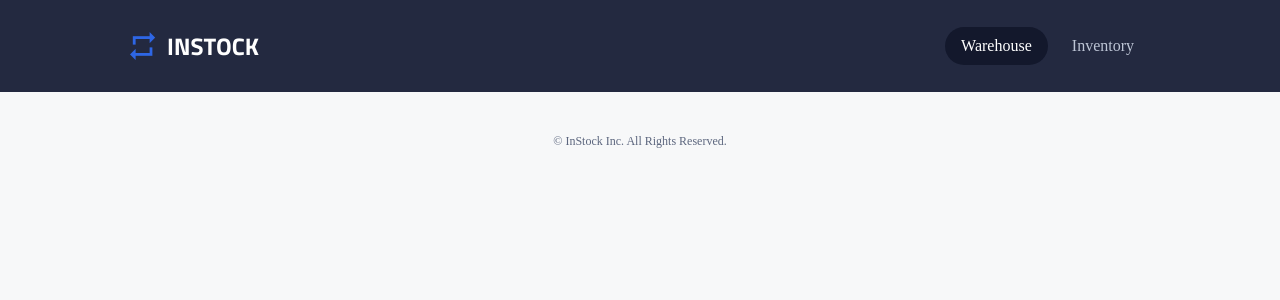
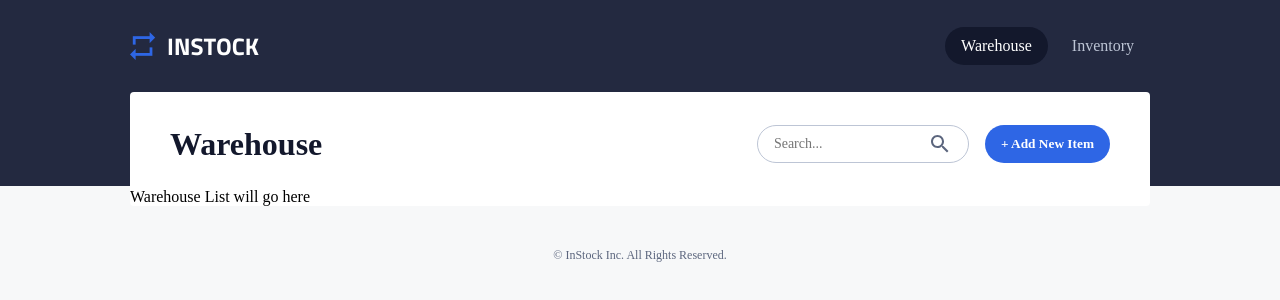
Before and after one commit to sunshineagoo17/group-four-instock, a React (Create React App) app: page / in a window 1280 px wide. Shown: the top 300 px of the page. Built offline with nearby package versions, Linux system fonts and the light colour scheme; a web font is replaced by a local one.

Commit message:
Completion of NPT4-9 feature using Inventory as base

```diff
--- /dev/null
+++ b/src/components/WarehouseList/WarehouseList.jsx
@@ -0,0 +1,21 @@
+import './WarehouseList.scss';
+const WarehouseList = () => {
+  return (
+    <div className='warehouse-list'>
+      <div className='warehouse-list-header list-padding-side'>
+        <h1 className='warehouse-list-header__title txt-header txt-black '>
+          Warehouse
+        </h1>
+        <input
+          className='warehouse-list-header__search input txt-m txt-black'
+          placeholder='Search...'
+        />
+        <button className='warehouse-list-header__add-btn btn txt-section'>
+          + Add New Item
+        </button>
+      </div>
+       Warehouse List will go here
+    </div>
+  );
+};
+export default WarehouseList;
--- /dev/null
+++ b/src/components/WarehouseList/WarehouseList.scss
@@ -0,0 +1,51 @@
+@use '../../styles/partials/index' as *;
+
+.warehouse-list {
+  background-color: $pri-white;
+  border-radius: 4px;
+  @include padding(top, sizeIncrement(8));
+}
+
+.warehouse-list-header {
+  background-color: $pri-white;
+  display: flex;
+  flex-wrap: wrap;
+  gap: sizeIncrement(4);
+  @include padding(bottom, sizeIncrement(6));
+
+  @include for-tablet {
+    flex-wrap: nowrap;
+    align-items: center;
+  }
+  &__title {
+    flex-grow: 1;
+  }
+
+  &__search {
+    border: 1px solid $sec-cloud;
+    background-image: url(../../assets/images/search-24px.svg);
+    background-repeat: no-repeat;
+    background-position: calc(100% - sizeIncrement(4)) center;
+    background-color: $pri-white;
+
+    &:active,
+    &:focus {
+      border-color: $pri-indigo;
+    }
+  }
+
+  &__add-btn {
+    background-color: $pri-indigo;
+    color: $pri-white;
+    font-family: $defaultFont;
+    font-weight: bold;
+  }
+}
+
+.list-padding-side {
+  @include padding(side, sizeIncrement(6));
+
+  @include for-desktop{
+    @include padding(side, sizeIncrement(10));
+  }
+}
--- a/src/pages/Warehouse/Warehouse.js
+++ b/src/pages/Warehouse/Warehouse.js
@@ -1,9 +1,13 @@
 import { useParams } from 'react-router-dom';
 import './Warehouse.scss';
-import InventoryList from '../../components/InventoryList/InventoryList';
+import WarehouseList from '../../components/WarehouseList/WarehouseList';
 const Warehouse = () => {
   const { warehouseId } = useParams();
 
-  return <div className='page-max-width'></div>;
+  return (
+    <div className='page-max-width'>
+      <WarehouseList />
+    </div>
+  );
 };
 export default Warehouse;
```
